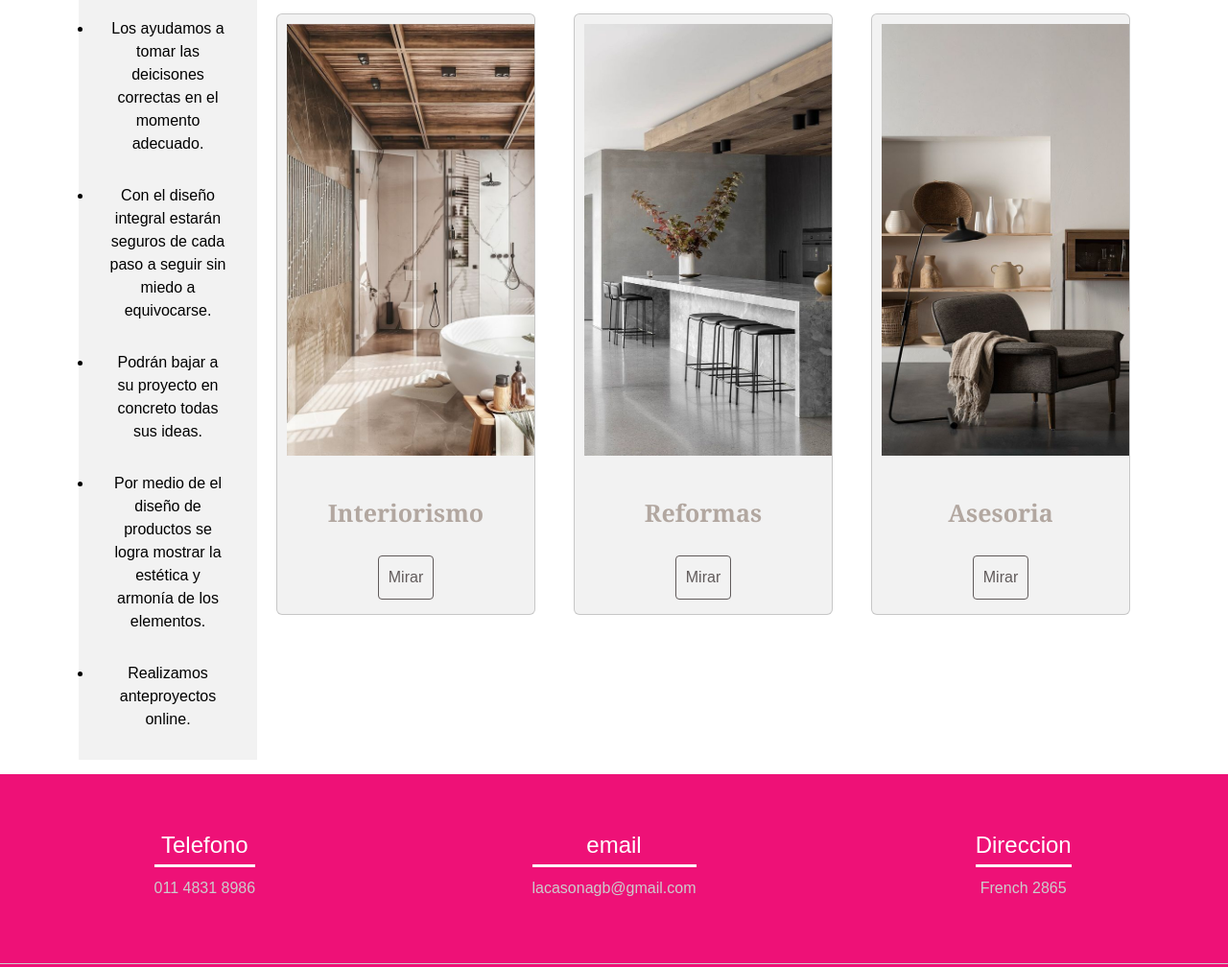
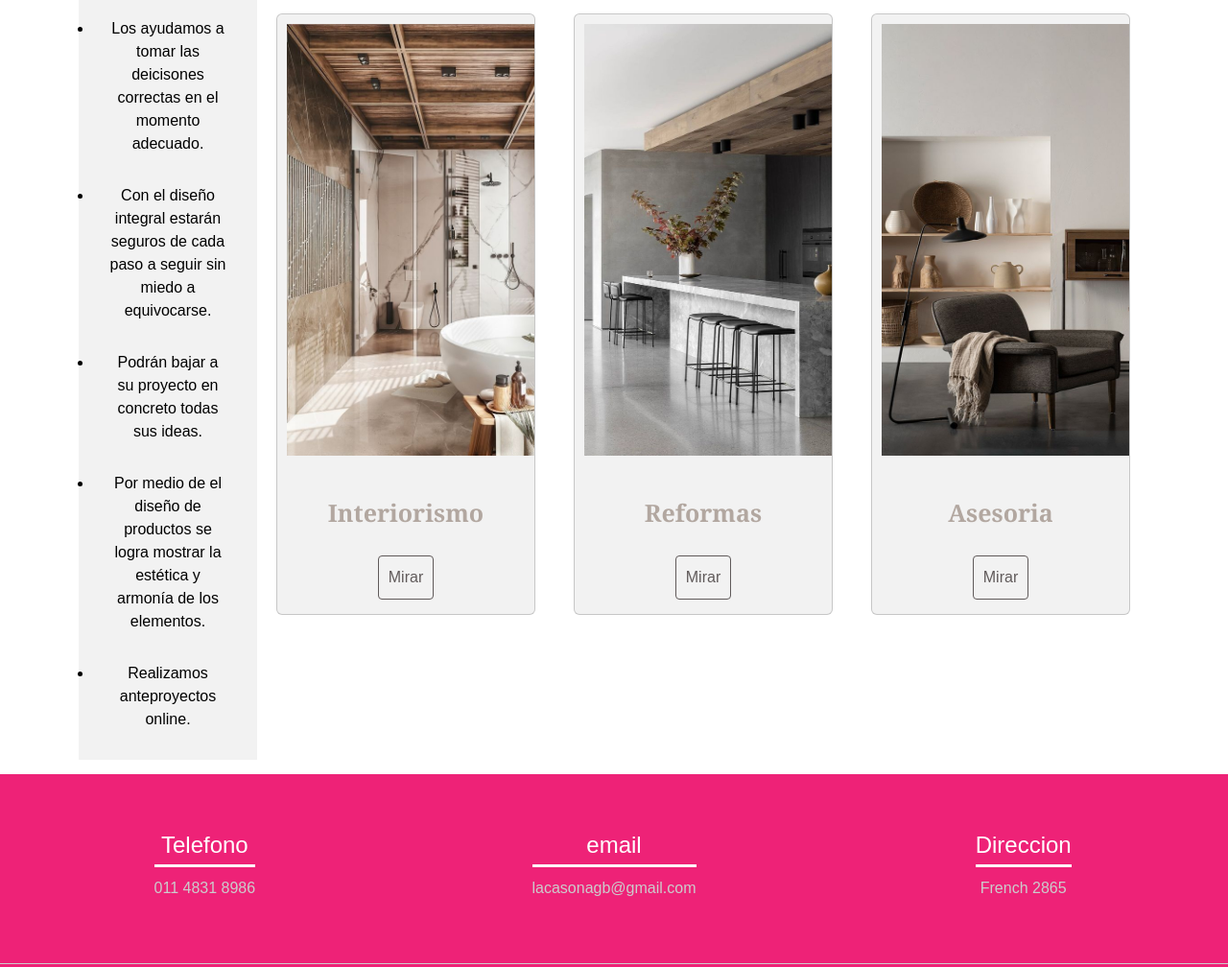
Before and after one commit to bernardaargat/proyecto, a website: page pages/servicios.html in a window 1280 px wide. Shown: the part 356-1364 px from the top of the page at 96% size. Drawn offline with nearby package versions, Linux system fonts and the light colour scheme.

Commit message:
first commit

```diff
--- a/scss/_footer.scss
+++ b/scss/_footer.scss
@@ -1,5 +1,5 @@
 footer{
-   background: #e17;
+   background: #e27;
    padding: 60px 0 30px 0;
    margin: auto;
    overflow: hidden;
@@ -33,7 +33,7 @@ footer{
 
 .footer2{
    grid-area: footer;
-   background: #e17;
+   background: #e27;
    padding: 60px 0 30px 0;
    margin: auto ;
    overflow: hidden;
```
Also changed, not shown: scss/estilo.css.
